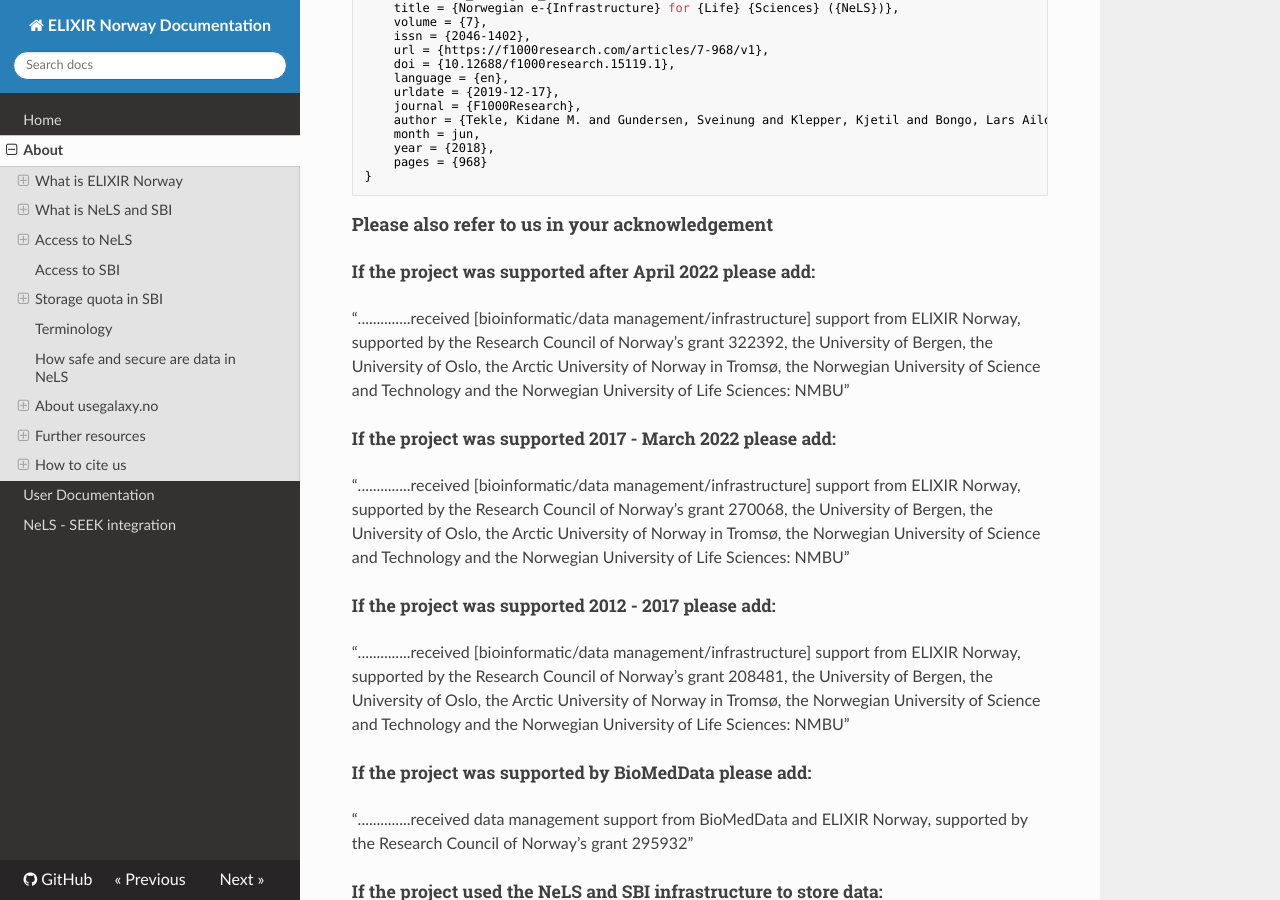
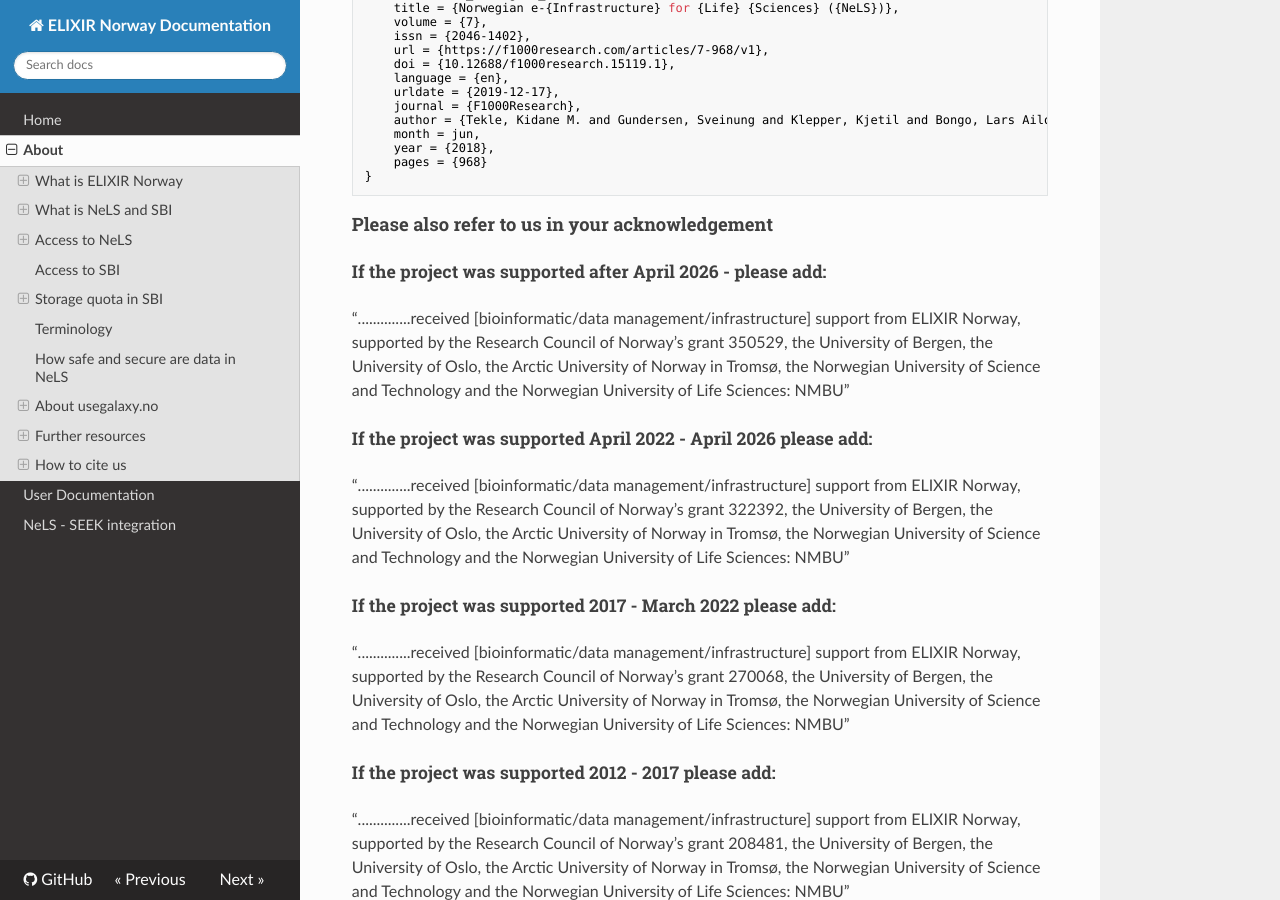
Before and after one commit to elixir-no-nels/nels-docs, an MkDocs documentation site: the page built from docs/about.md, in a window 1280 px wide and 900 px high, scrolled down 5708 px. Built offline with MkDocs 1.6.1, drawn with Linux system fonts in a browser that asks for light colours; nearby versions of some CDN libraries; some of the changed lines change nothing that is shown; some of the changed text lies outside the part shown.

Commit message:
Update links and text in about.md

```diff
--- a/docs/about.md
+++ b/docs/about.md
@@ -10,7 +10,7 @@
 
 * The list of services can be found on our [Service page](https://elixir.no/services) in or main web site at [elixir.no](https://elixir.no)
 * We provide training events on the use of our services. These are can be found on our [Training page](https://elixir.no/training) and are also announced in [ELIXIR's Training Portal](https://tess.elixir-europe.org/) (TeSS)
-* We also provide a [national support desk](https://elixir.no/helpdesk) for all types of bioinformatics related questions.
+* We also provide a [national support desk](https://elixir.no/research-support/) for all types of bioinformatics related questions.
 
 !!! info
 
@@ -20,7 +20,7 @@
 
 ![](images/nels-logo-300.png)
 
-The Norwegian e-Infrastructure for Life Sciences [(NeLS)](https://nels.bioinfo.no/nels-web/#/) is a national portal for sharing, analysis and mid-term storage of non-sensitive molecular life science data developed and operated by [ELIXIR Norway](https://elixir.no/).
+The Norwegian e-Infrastructure for Life Sciences [(NeLS)](https://nels.elixir.no/) is a national portal for sharing, analysis and mid-term storage of non-sensitive molecular life science data developed and operated by [ELIXIR Norway](https://elixir.no/).
 
 StoreBioInfo (SBI) is for long term storage of project data. A storage quota in this layer is granted upon a successful application to [ELIXIR Norway support desk](mailto:support@elixir.no?subject=NeLS)
 
@@ -42,12 +42,12 @@
 NeLS is accessible to all Norwegian researchers and international research collaborators of their projects.
 
 #### What type of data can be stored in NeLS?
-NeLS is for storage of non-sensitive Life Science data. Please consult the [Terms Of Use](https://nels./pages/user-terms.xhtml).
+NeLS is for storage of non-sensitive Life Science data. Please consult the [Terms Of Use](https://nels.elixir.no/nels-web/#/tos).
 
 Sensitive data must be stored using other platforms that allows collection, storage and analysis of sensitive research data in a secure environment, such as [TSD](https://www.uio.no/english/services/it/research/sensitive-data/index.html) or the [HUNT Cloud](https://www.ntnu.edu/mh/huntcloud)"
 
 #### How to obtain access to NeLS
-All users with FEIDE login credentials can access the NeLS Portal at [https://nels.bioinfo.no/nels-web/#/](https://nels.bioinfo.no/nels-web/#/). Only prerequisite is that your University/institution need to allow their users to use FEIDE to connect to the NeLS Portal.
+All users with FEIDE login credentials can access the NeLS Portal at [https://nels.elixir.no](https://nels.elixir.no). Only prerequisite is that your University/institution need to allow their users to use FEIDE to connect to the NeLS Portal.
 
 !!! tip
 
@@ -56,7 +56,7 @@
 To access the NeLS portal, see [Accessing NeLS](user-doc.html#accessing_nels)
 
 #### I don't have FEIDE login credentials
-Ii is also possible to login to NeLS via a NeLS idp. You can apply for a NeLS idp [here](https://nels.bioinfo.no/idp/module.php/core/loginuserpass.php?AuthState=_e3c298768785fea6fb75e89e2c034c510d25590650%3Ahttps%3A%2F%2Fnels.bioinfo.no%2Fidp%2Fsaml2%2Fidp%2FSSOService.php%3Fspentityid%3Durn%253Amace%253Afeide.no%253Aservices%253Ano.bioinfo.nels%26cookieTime%3D1615299111).
+Ii is also possible to login to NeLS via a NeLS idp. You can apply for a NeLS idp [here](https://nels.elixir.no/nels-web/#/registrations).
 
 !!! info
 
@@ -95,7 +95,7 @@
 
 !!! note
 
-	A detailed description of the backup of the system can be found in the [NeLS Terms of reference](https://nels.bioinfo.no/pages/user-terms.xhtml)
+	A detailed description of the backup of the system can be found in the [NeLS Terms of reference](https://nels.elixir.no/nels-web/#/tos)
 
 ## About usegalaxy.no
 
@@ -104,7 +104,7 @@
 
 You can read more about Galaxy in the [Galaxy Community Hub](https://galaxyproject.org/).
 
-[usegalaxy.no](https://usegalaxy.no/) is directly connected to your data storage in [NeLS](https://nels.bioinfo.no/). This exclude the need for local copy of your data. You can simply transfer data directly between [usegalaxy.no](https://usegalaxy.no/) and [NeLS](https://nels.bioinfo.no/).
+[usegalaxy.no](https://usegalaxy.no/) is directly connected to your data storage in [NeLS](https://nels.elixir.no/). This exclude the need for local copy of your data. You can simply transfer data directly between [usegalaxy.no](https://usegalaxy.no/) and [NeLS](https://nels.elixir.no/).
 
 #### Who can access usegalaxy.no
 If you have access to NeLS, you also have access to usegalaxy.no
@@ -118,7 +118,7 @@
 #### ELIXIR Norway Data Stewardship Wizard
 The Data Stewardship Wizard is an international project to help serious researchers and data stewards with building smart Data Management Plans (DMPs) for FAIR Open Science.
 
-ELIXIR Norway offer a dedicated [Data Stewardship Wizard instance](https://elixir-no.ds-wizard.org/) for life scientists in Norway with tailored guidance. You can use you FEIDE user to log in (given that your [FEIDE user is linked to ELIXIR AAI](https://elixir-europe.org/register) or you can sign up using your email address.
+ELIXIR Norway offer a dedicated [Data Stewardship Wizard instance](https://norway.dsw.elixir-europe.org/) for life scientists in Norway with tailored guidance. You can use you FEIDE user to log in (given that your [FEIDE user is linked to LS Login](https://elixir-europe.org/register) or you can sign up using your email address.
 
 You can find more information on the Data Stewardship Wizard in the [DSW user guide](https://guide.ds-wizard.org/).
 
@@ -166,7 +166,12 @@
 #### Please also refer to us in your acknowledgement
 
 
-##### If the project was supported after April 2022 please add:
+##### If the project was supported  after April 2026 -  please add:
+
+“..............received [bioinformatic/data management/infrastructure] support from ELIXIR Norway, supported by the Research Council of Norway’s grant 350529, the University of Bergen, the University of Oslo, the Arctic University of Norway in Tromsø, the Norwegian University of Science and Technology and the Norwegian University of Life Sciences: NMBU”
+
+
+##### If the project was supported April 2022 - April 2026 please add:
 
 “..............received [bioinformatic/data management/infrastructure] support from ELIXIR Norway, supported by the Research Council of Norway’s grant 322392, the University of Bergen, the University of Oslo, the Arctic University of Norway in Tromsø, the Norwegian University of Science and Technology and the Norwegian University of Life Sciences: NMBU”
 
```
